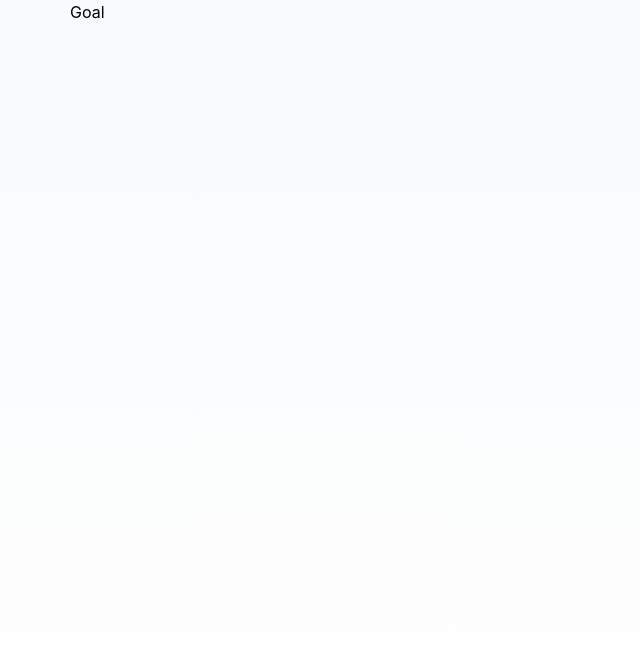
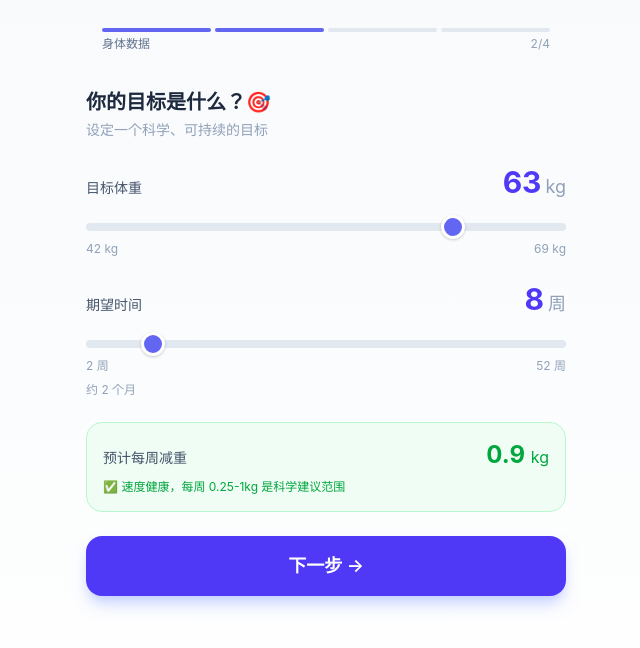
Before and after one commit to hancaijun/AI-weight-manager, a React (Vite) app: page /goal in a window 1280 px wide. Shown: the top 648 px of the page, without its empty margins (314-954 px from the left). Built offline with nearby package versions, Linux system fonts and the light colour scheme.

Commit message:
feat: add goal setting page with pace feedback

```diff
--- a/src/pages/GoalPage.tsx
+++ b/src/pages/GoalPage.tsx
@@ -1,3 +1,100 @@
+import { useState } from 'react'
+import { useNavigate } from 'react-router-dom'
+import { motion } from 'framer-motion'
+import { usePlanStore } from '../store/usePlanStore'
+import ProgressBar from '../components/ui/ProgressBar'
+import SliderInput from '../components/ui/SliderInput'
+
+const STEPS = ['基本信息', '身体数据', '目标设定', '确认计划', '你的计划']
+
 export default function GoalPage() {
-  return <div>Goal</div>
+  const navigate = useNavigate()
+  const { userData, goalData, setGoalData, setStep } = usePlanStore()
+  const currentWeight = userData.weight || 70
+
+  const [targetWeight, setTargetWeight] = useState(goalData.targetWeight || Math.round(currentWeight * 0.9))
+  const [weeks, setWeeks] = useState(goalData.weeks || 8)
+
+  const loss = currentWeight - targetWeight
+  const weeklyLoss = weeks > 0 ? +(loss / weeks).toFixed(1) : 0
+  const isHealthy = weeklyLoss <= 1 && weeklyLoss >= 0.25
+
+  const handleNext = () => {
+    setGoalData({ targetWeight, weeks })
+    setStep('summary')
+    navigate('/summary')
+  }
+
+  return (
+    <div className="px-4 pt-4">
+      <ProgressBar current={1} total={4} labels={STEPS} />
+
+      <motion.div initial={{ opacity: 0, x: 30 }} animate={{ opacity: 1, x: 0 }}>
+        <h2 className="text-xl font-bold text-slate-800 mt-6 mb-1">你的目标是什么？🎯</h2>
+        <p className="text-sm text-slate-400 mb-6">设定一个科学、可持续的目标</p>
+
+        <SliderInput
+          label="目标体重"
+          value={targetWeight}
+          min={Math.max(40, Math.round(currentWeight * 0.6))}
+          max={currentWeight - 1}
+          step={1}
+          unit="kg"
+          onChange={setTargetWeight}
+        />
+
+        <SliderInput
+          label="期望时间"
+          value={weeks}
+          min={2}
+          max={52}
+          step={1}
+          unit="周"
+          onChange={setWeeks}
+          hint={`约 ${Math.round(weeks / 4)} 个月`}
+        />
+
+        {/* Pace feedback */}
+        <div className={`rounded-2xl p-4 mb-6 ${
+          isHealthy ? 'bg-green-50 border border-green-200' :
+          weeklyLoss > 1 ? 'bg-amber-50 border border-amber-200' :
+          'bg-slate-50 border border-slate-200'
+        }`}>
+          <div className="flex justify-between items-baseline mb-2">
+            <span className="text-sm text-slate-600">预计每周减重</span>
+            <motion.span
+              key={weeklyLoss}
+              initial={{ scale: 1.3 }}
+              animate={{ scale: 1 }}
+              className={`text-2xl font-bold ${
+                isHealthy ? 'text-green-600' :
+                weeklyLoss > 1 ? 'text-amber-600' : 'text-slate-600'
+              }`}
+            >
+              {weeklyLoss} <span className="text-base font-normal">kg</span>
+            </motion.span>
+          </div>
+          <div className="text-xs">
+            {isHealthy && <span className="text-green-600">✅ 速度健康，每周 0.25-1kg 是科学建议范围</span>}
+            {weeklyLoss > 1 && <span className="text-amber-600">⚠️ 速度偏快，建议适当延长时间或提高目标体重</span>}
+            {weeklyLoss < 0.25 && loss > 0 && <span className="text-slate-500">🐢 节奏很温和，细水长流</span>}
+            {loss <= 0 && <span className="text-slate-500">目标体重需要低于当前体重才能减重哦~</span>}
+          </div>
+        </div>
+
+        <motion.button
+          whileTap={{ scale: 0.95 }}
+          onClick={handleNext}
+          disabled={loss <= 0}
+          className={`w-full py-4 rounded-2xl text-lg font-semibold transition-all ${
+            loss > 0
+              ? 'bg-indigo-600 text-white shadow-lg shadow-indigo-200'
+              : 'bg-slate-200 text-slate-400 cursor-not-allowed'
+          }`}
+        >
+          下一步 →
+        </motion.button>
+      </motion.div>
+    </div>
+  )
 }
```
Also changed, not shown: .omc/state/hud-stdin-cache.json.
